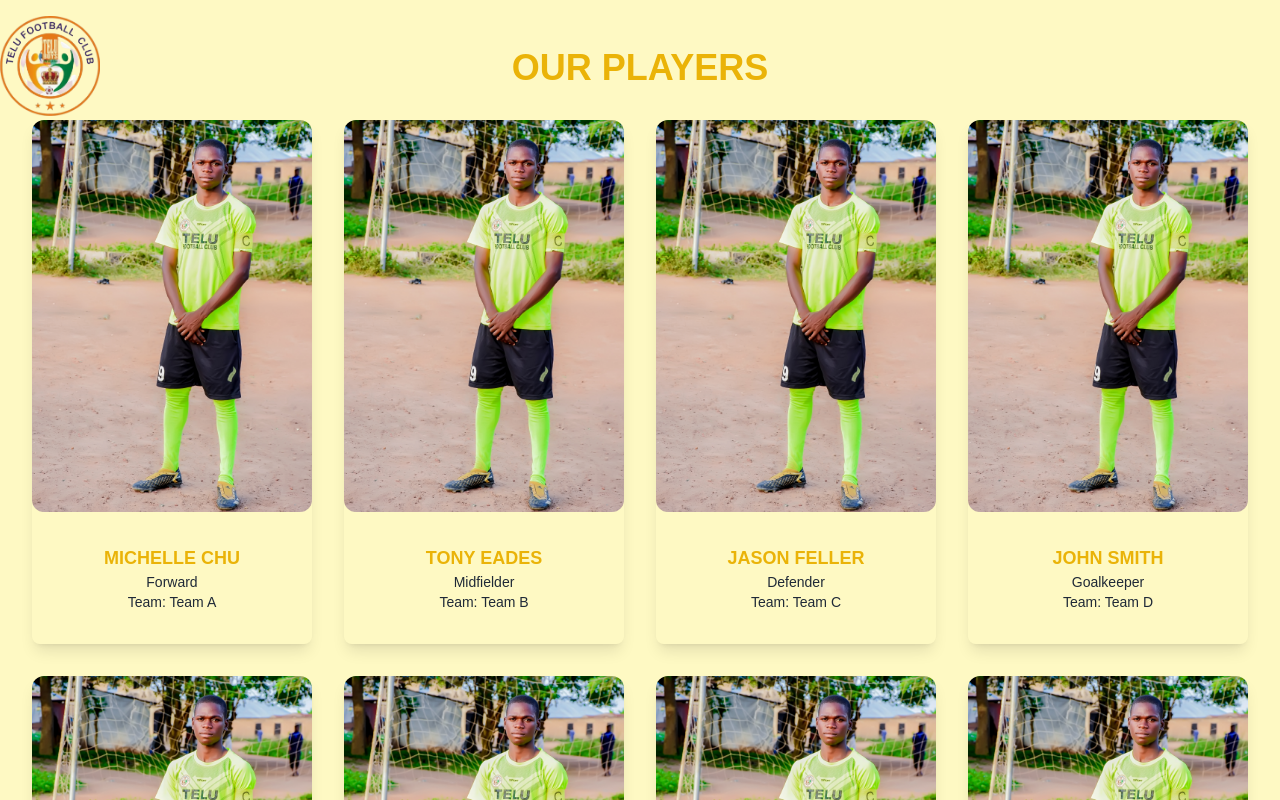
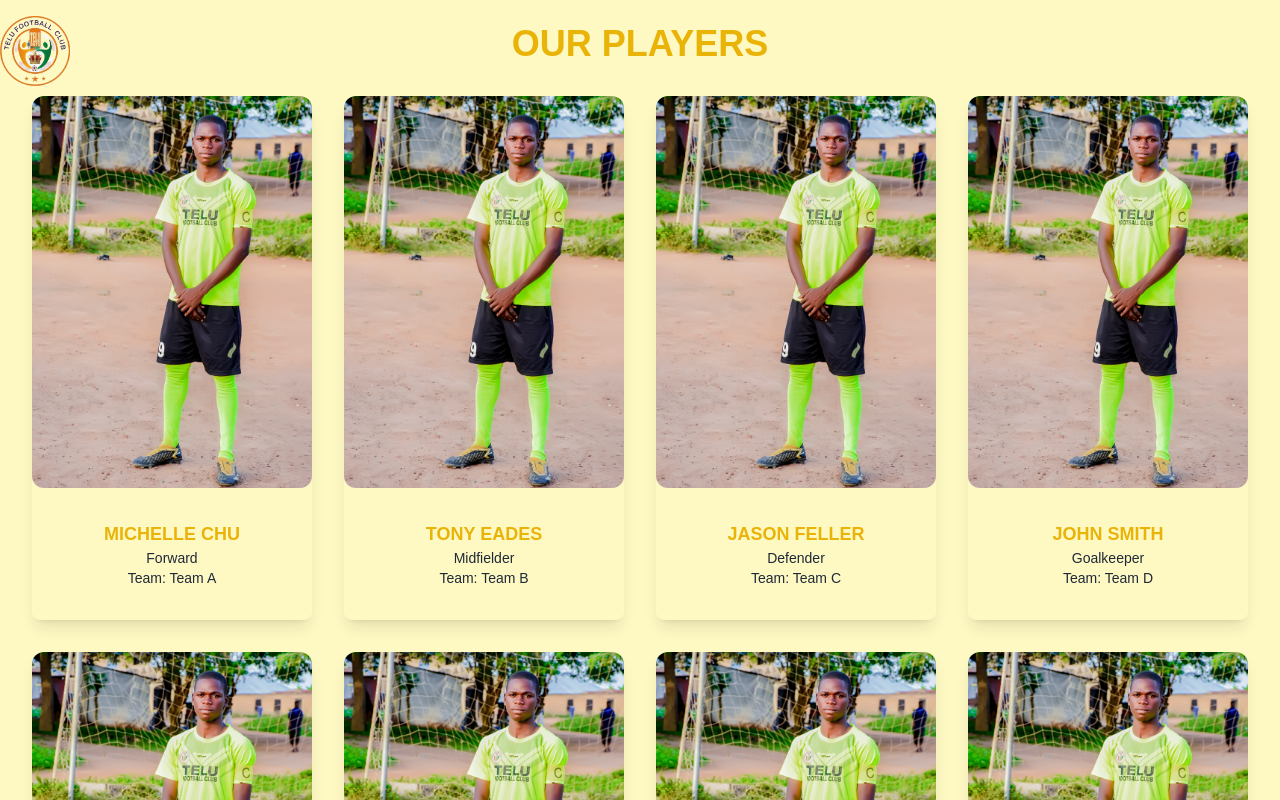
Before and after one commit to RoyalTechqueen/telu-fc, a Next.js app: page /players in a window 1280 px wide. Shown: the top 800 px of the page. Built offline with nearby package versions, Linux system fonts and the light colour scheme.

Commit message:
Update page.tsx

```diff
--- a/app/(home)/players/page.tsx
+++ b/app/(home)/players/page.tsx
@@ -165,14 +165,14 @@ export default function PlayersPage() {
             src="/telu.png"
             alt="logo"
             className="rounded-xl"
-            width={100}
-            height={100}
+            width={70}
+            height={70}
           />
         </Link>
       </div>
       <div className="p-4">
         <div className="max-w-screen-xl mx-auto px-4">
-          <h2 className="text-yellow-500 text-4xl mt-8 font-bold uppercase mb-4 text-center">
+          <h2 className="text-yellow-500 text-4xl mt-12 lg:mt-2 font-bold uppercase mb-4 text-center">
             Our Players
           </h2>
 
```
